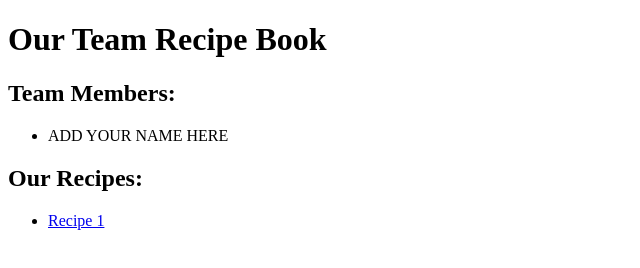
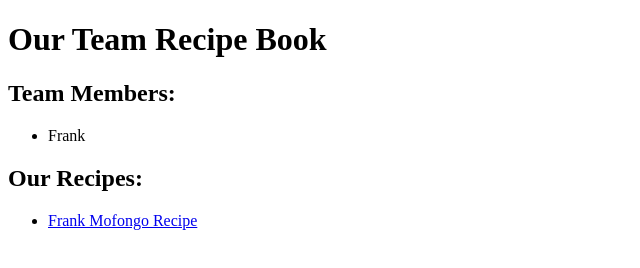
Before and after one commit to nceeg01/team-recipe-book, a plain HTML site: page index.html in a window 1280 px wide. Shown: the whole page, without its empty margins (0-640 px from the left). Drawn offline with Linux system fonts and the light colour scheme.

Commit message:
Update index.html

```diff
--- a/index.html
+++ b/index.html
@@ -7,12 +7,12 @@
     <h1>Our Team Recipe Book</h1>
     <h2>Team Members:</h2>
     <ul>
-        <li>ADD YOUR NAME HERE</li>
+        <li>Frank</li>
     </ul>
 
     <h2>Our Recipes:</h2>
     <ul>
-        <li><a href="recipe1.html">Recipe 1</a></li>
+        <li><a href="frank-recipe.html">Frank Mofongo Recipe</a></li>
         <!-- Everyone add your recipe link here! -->
     </ul>
 </body>
```
